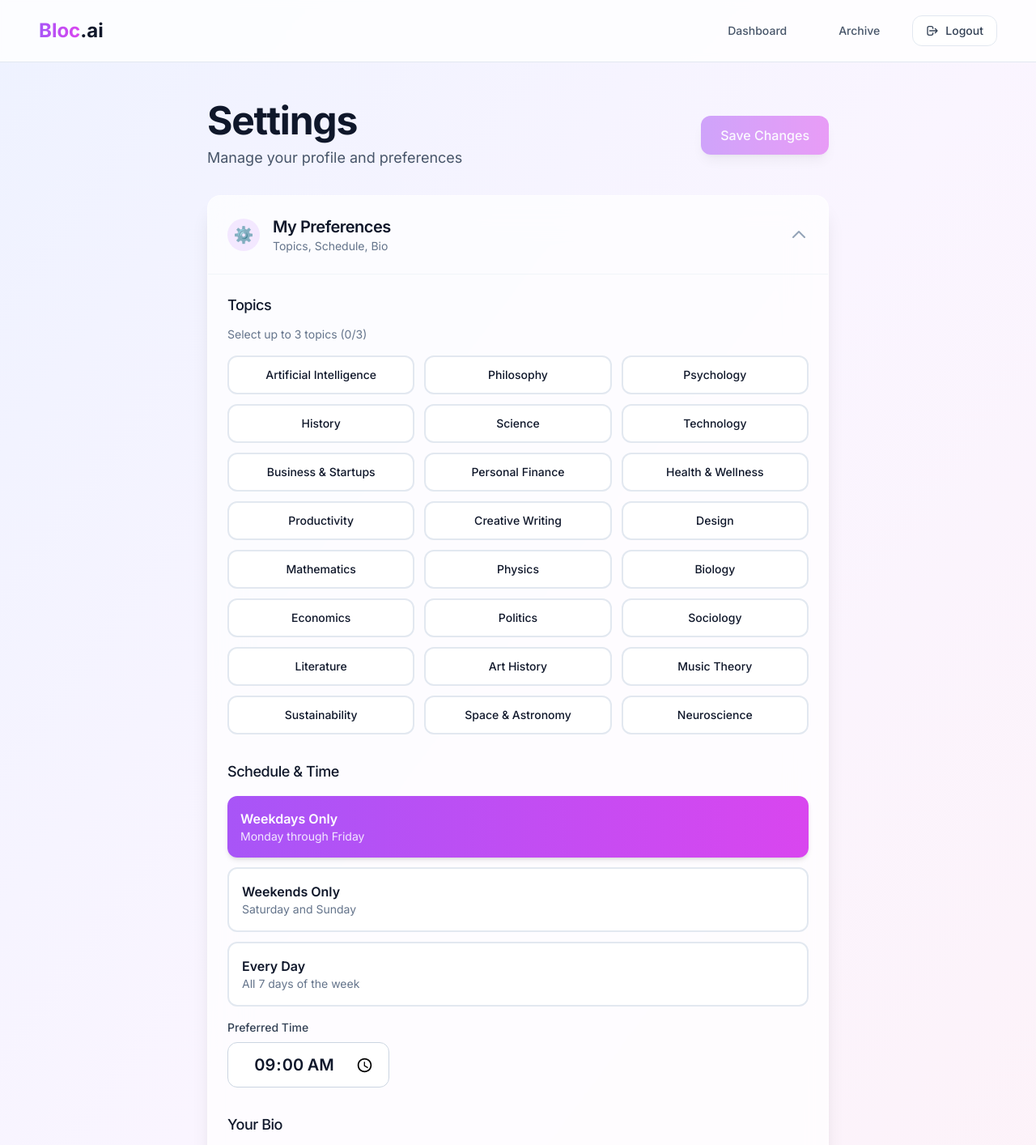
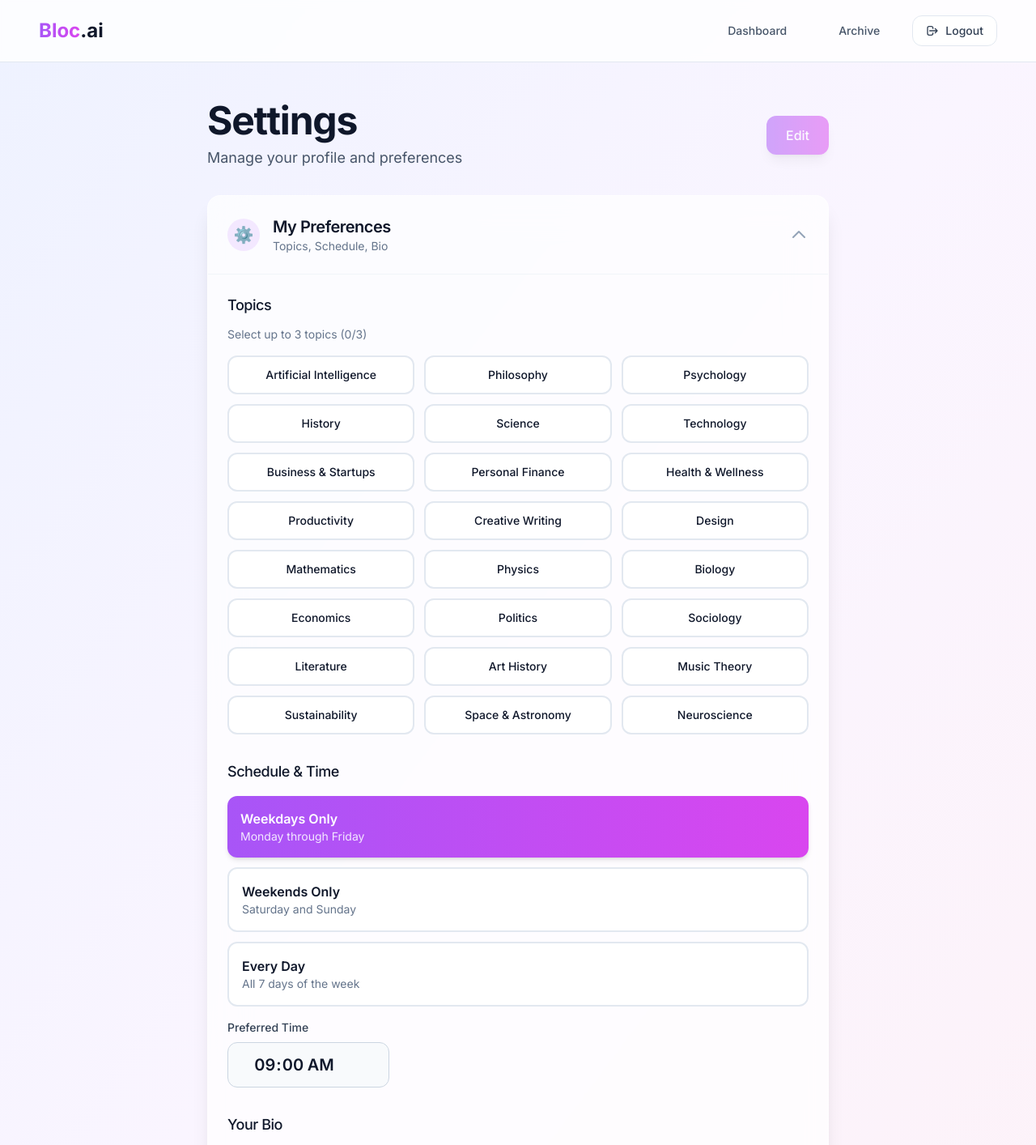
Before and after one commit to mahekkhandelwal9/bloc.ai, a Next.js app: page /settings in a window 1280 px wide. Shown: the top 1414 px of the page at 81% size. Built offline with nearby package versions, Linux system fonts and the light colour scheme; no server answers.

Commit message:
feat: Add Edit/Save toggle to Settings page for better UX

```diff
--- a/src/app/settings/page.tsx
+++ b/src/app/settings/page.tsx
@@ -9,6 +9,7 @@ export default function SettingsPage() {
   const router = useRouter();
   const [loading, setLoading] = useState(true);
   const [saving, setSaving] = useState(false);
+  const [isEditing, setIsEditing] = useState(false);
   const [activeSection, setActiveSection] = useState<string | null>('preferences');
 
   // Preferences State
@@ -99,6 +100,17 @@ export default function SettingsPage() {
       alert('Failed to save settings');
     } finally {
       setSaving(false);
+      setIsEditing(false); // Exit edit mode after saving
+    }
+  };
+
+  const handleEditToggle = () => {
+    if (isEditing) {
+      // If currently editing, save the changes
+      handleSave();
+    } else {
+      // Enter edit mode
+      setIsEditing(true);
     }
   };
 
@@ -180,11 +192,11 @@ export default function SettingsPage() {
               </p>
             </div>
             <button
-              onClick={handleSave}
-              disabled={saving || topics.length === 0}
+              onClick={handleEditToggle}
+              disabled={saving || (!isEditing && topics.length === 0)}
               className="btn-primary disabled:opacity-50 shadow-lg hover:shadow-xl transform hover:-translate-y-0.5 transition-all"
             >
-              {saving ? 'Saving...' : 'Save Changes'}
+              {saving ? 'Saving...' : isEditing ? 'Save Changes' : 'Edit'}
             </button>
           </div>
 
@@ -234,7 +246,7 @@ export default function SettingsPage() {
                           <button
                             key={topic}
                             onClick={() => toggleTopic(topic)}
-                            disabled={isDisabled}
+                            disabled={isDisabled || !isEditing}
                             className={`px-4 py-3 rounded-xl text-sm font-medium transition-all ${isSelected
                               ? 'bg-gradient-to-r from-primary-500 to-accent-500 text-white shadow-md transform scale-105'
                               : isDisabled
@@ -257,6 +269,7 @@ export default function SettingsPage() {
                         <button
                           key={option.value}
                           onClick={() => setSchedule(option.value)}
+                          disabled={!isEditing}
                           className={`w-full p-4 rounded-xl text-left transition-all ${schedule === option.value
                             ? 'bg-gradient-to-r from-primary-500 to-accent-500 text-white shadow-md'
                             : 'bg-white border-2 border-slate-200 hover:border-primary-300'
@@ -275,7 +288,8 @@ export default function SettingsPage() {
                         type="time"
                         value={time}
                         onChange={(e) => setTime(e.target.value)}
-                        className="input text-center text-xl font-semibold max-w-[200px]"
+                        disabled={!isEditing}
+                        className="input text-center text-xl font-semibold max-w-[200px] disabled:bg-slate-50 disabled:cursor-not-allowed"
                       />
                     </div>
                   </div>
@@ -289,7 +303,8 @@ export default function SettingsPage() {
                       placeholder="Tell us about yourself..."
                       rows={4}
                       maxLength={500}
-                      className="input resize-none"
+                      disabled={!isEditing}
+                      className="input resize-none disabled:bg-slate-50 disabled:cursor-not-allowed"
                     />
                     <div className="text-right text-sm text-slate-400">
                       {bio.length}/500
@@ -340,7 +355,8 @@ export default function SettingsPage() {
                         type="text"
                         value={username}
                         onChange={(e) => setUsername(e.target.value)}
-                        className="input"
+                        disabled={!isEditing}
+                        className="input disabled:bg-slate-50 disabled:cursor-not-allowed"
                         placeholder="username"
                       />
                       <p className="text-xs text-slate-500">Unique identifier for your profile.</p>
@@ -353,7 +369,8 @@ export default function SettingsPage() {
                         type="text"
                         value={fullName}
                         onChange={(e) => setFullName(e.target.value)}
-                        className="input"
+                        disabled={!isEditing}
+                        className="input disabled:bg-slate-50 disabled:cursor-not-allowed"
                         placeholder="John Doe"
                       />
                     </div>
```
